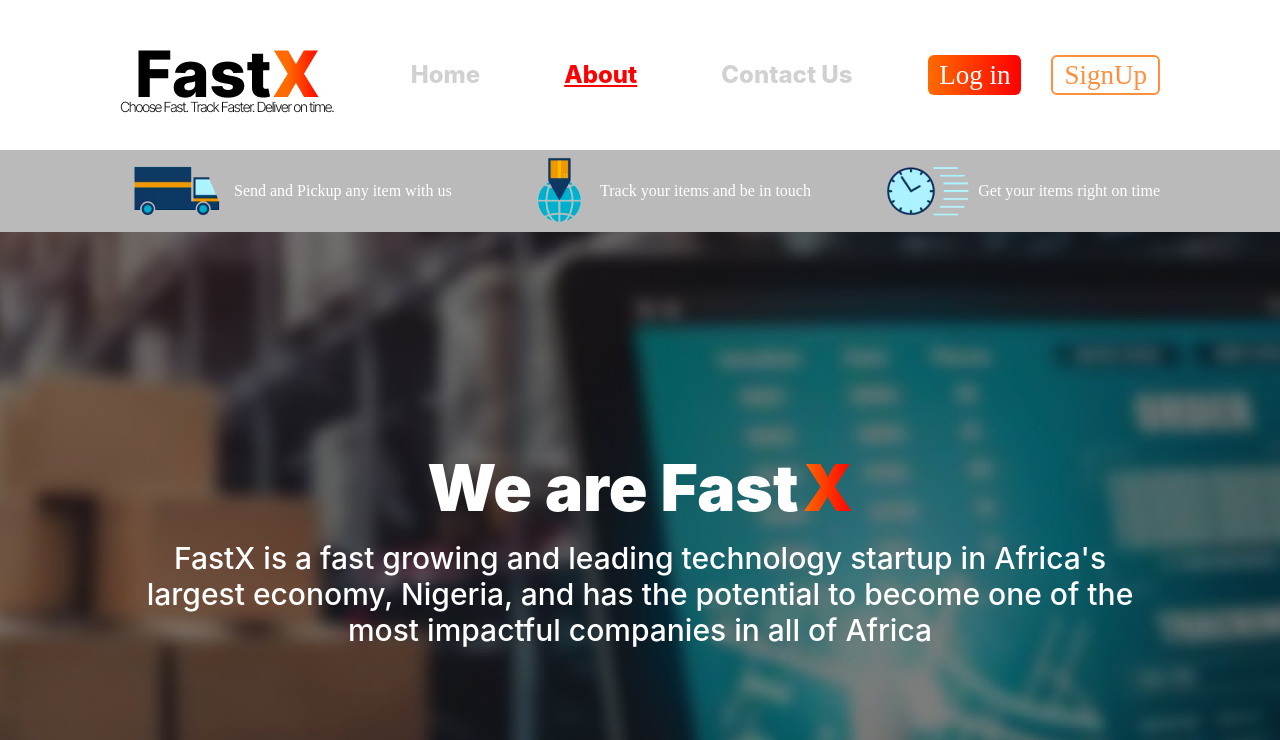
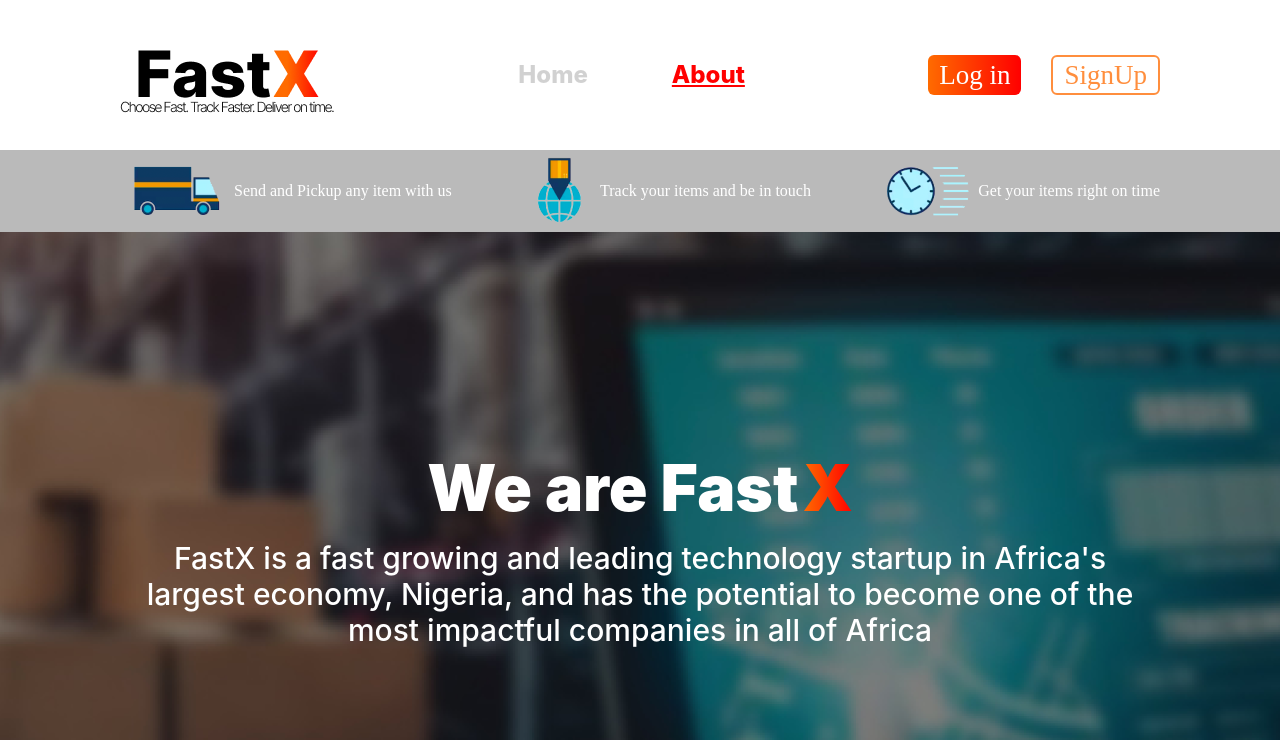
Before and after one commit to Worksquare/FasX, a React (Create React App) app in the folder client/frontend/: page /about in a window 1280 px wide. Shown: the top 740 px of the page. Built offline with nearby package versions, Linux system fonts and the light colour scheme.

Commit message:
removed unused links

```diff
--- a/client/frontend/src/App.js
+++ b/client/frontend/src/App.js
@@ -40,9 +40,9 @@ function App() {
         <Routes>
           <Route path="/" element={<Home />} />
           <Route path="/about" element={<About />} />
-          <Route path="/contactUs" element={<ContactUs />} />
+
           <Route path="/blog" element={<Blog />} />
-          <Route path="/footer" element={<Footer />} />
+
 
           <Route
             path="/Orderpickup"
--- a/client/frontend/src/components/layout/navbar.jsx
+++ b/client/frontend/src/components/layout/navbar.jsx
@@ -15,10 +15,7 @@ const Navbar = () => {
       title: "About",
       href: "/about",
     },
-    {
-      title: "Contact Us",
-      href: "/footer",
-    },
+
 
   ];
 
@@ -31,10 +28,7 @@ const Navbar = () => {
       title: "About",
       href: "/about",
     },
-    {
-      title: "Contact Us",
-      href: "/footer"
-    },
+
     {
       title: "Login",
       href: "/Login",
```
